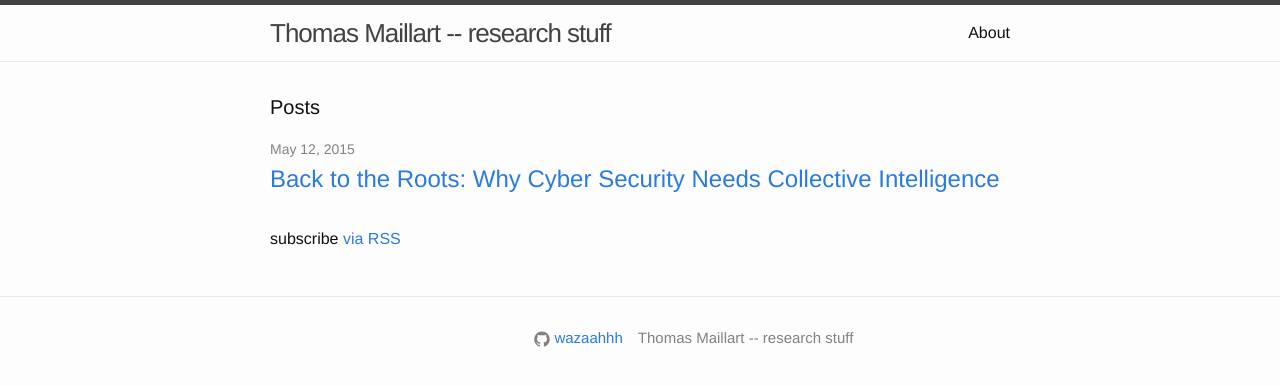
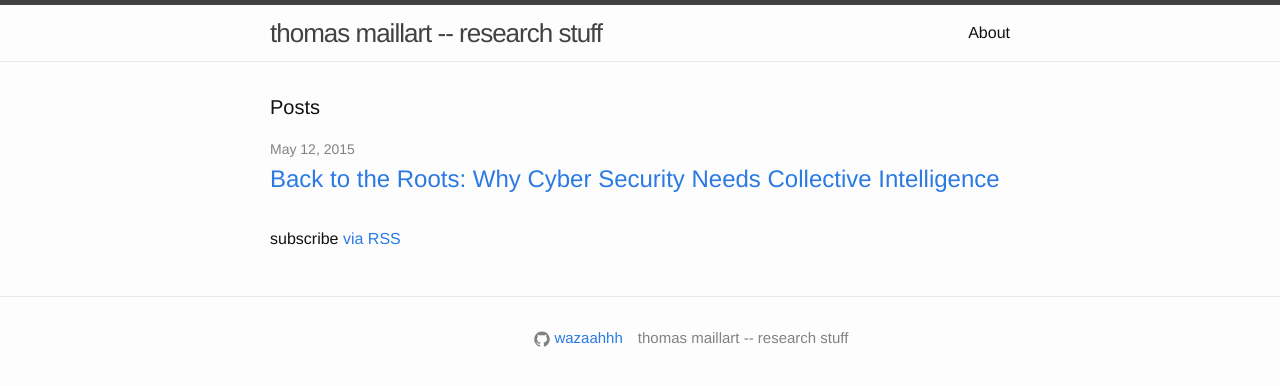
Before and after one commit to wazaahhh/wazaahhh.github.io, a Jekyll site: the page built from index.html, in a window 1280 px wide. Shown: the top 386 px of the page. Built offline with Jekyll 4.4.1, drawn with Linux system fonts in a browser that asks for light colours.

```diff
--- a/_config.yml
+++ b/_config.yml
@@ -1,8 +1,8 @@
 # Site settings
-title: Thomas Maillart -- research stuff
+title: thomas maillart -- research stuff
 #email: your-email@domain.com
 description: > # this means to ignore newlines until "baseurl:"
-  Thomas Maillart -- research stuff
+  thomas maillart -- research stuff
 baseurl: "" # the subpath of your site, e.g. /blog/
 url: "http://wazaahhh.github.io/" # the base hostname & protocol for your site
 #twitter_username: jekyllrb
```
